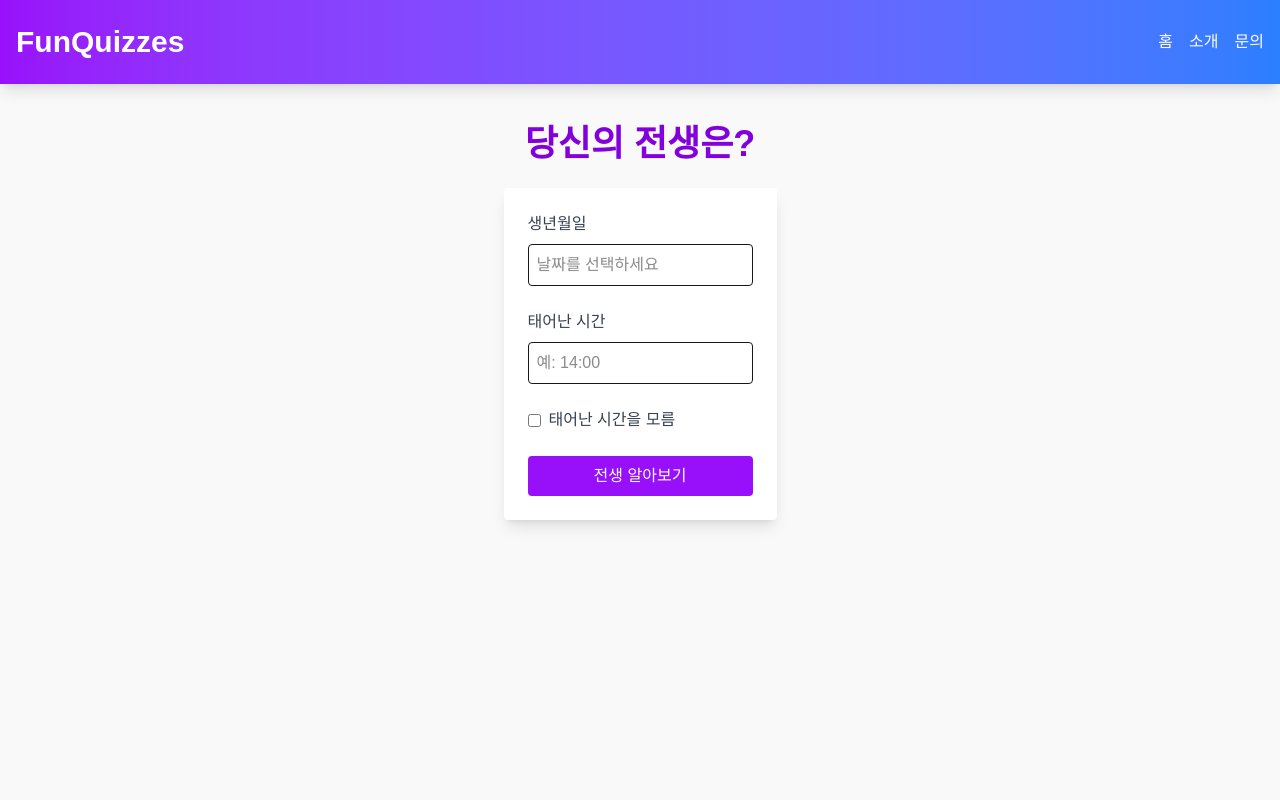
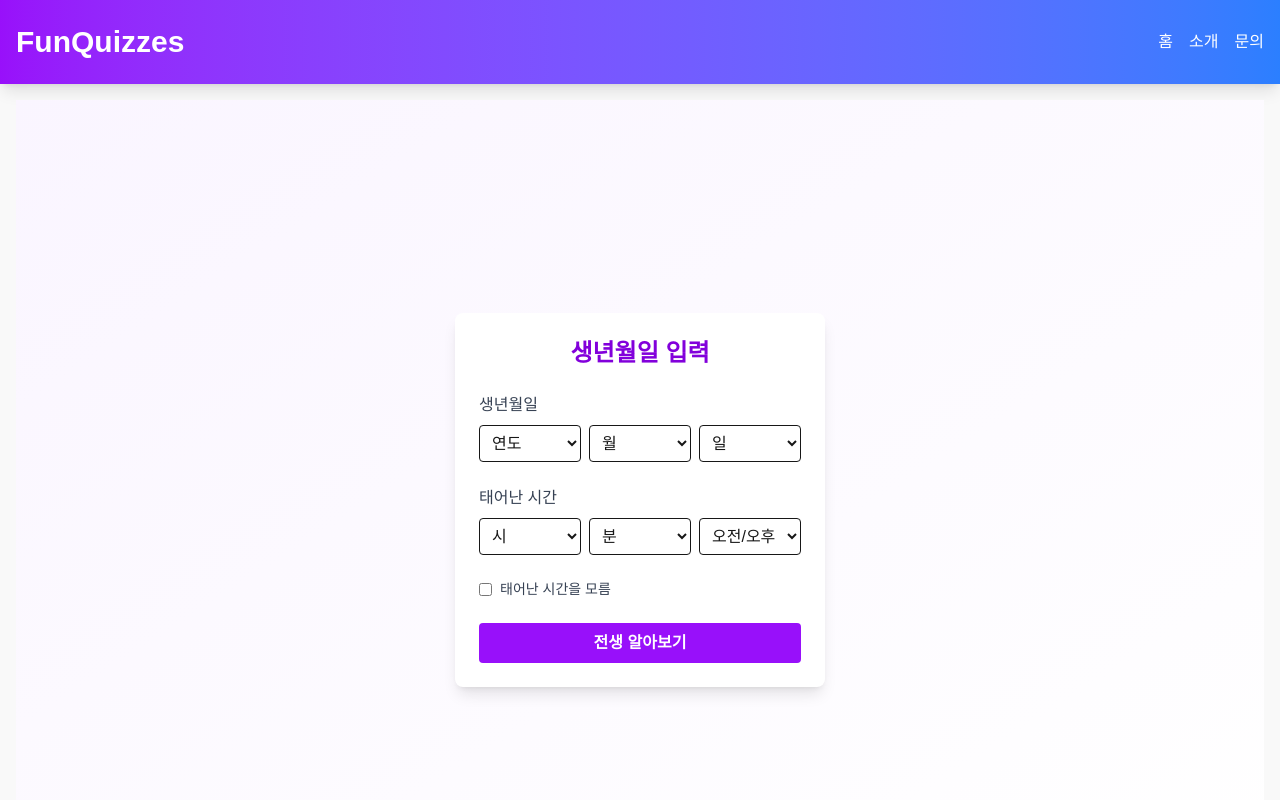
Before and after one commit to gahyun-git/fun_quizzes_frontend, a Next.js app: page /past-life in a window 1280 px wide. Shown: the top 800 px of the page. Built offline with nearby package versions, Linux system fonts and the light colour scheme.

Commit message:
.. . .. ..

```diff
--- /dev/null
+++ b/app/components/FormState.tsx
@@ -0,0 +1,11 @@
+export interface FormState {
+  birthYear: string;
+  birthMonth: string;
+  birthDay: string;
+  birthHour: string;
+  birthMinute: string;
+  ampm: string;
+  unknownBirthTime: boolean;
+  loading: boolean;
+  error: string;
+}
--- a/app/components/InputForm.tsx
+++ b/app/components/InputForm.tsx
@@ -1,94 +1,160 @@
 "use client";
 
 import React from "react";
-import DatePicker from "react-datepicker";
-import "react-datepicker/dist/react-datepicker.css";
-import { Combobox } from "@headlessui/react";
+import { FormState } from "./FormState";
+import useDateOptions from "../hooks/useDateOptions";
+import {
+  handleYearChange,
+  handleMonthChange,
+  handleDayChange,
+  handleUnknownTimeChange,
+} from "./handlers";
+import AdsenseModal from "./AdsenseModal";
 
-import { FormState } from "./InputForm.types";
-interface Props {
+interface InputFormProps {
   formState: FormState;
-  onChangeDate: (date: Date | null) => void;
-  onChangeTime: (time: string) => void;
-  onToggleUnknown: () => void;
-  onSubmit: () => void;
+  setFormState: React.Dispatch<React.SetStateAction<FormState>>;
+  onSubmit: (e: React.FormEvent<HTMLFormElement>) => void;
+  showAds: boolean;
+  onAdClose: () => void;
 }
-
-const timeOptions = [
-  "오전 12시", "오전 1시", "오전 2시", "오전 3시", "오전 4시", "오전 5시",
-  "오전 6시", "오전 7시", "오전 8시", "오전 9시", "오전 10시", "오전 11시",
-  "오후 12시", "오후 1시", "오후 2시", "오후 3시", "오후 4시", "오후 5시",
-  "오후 6시", "오후 7시", "오후 8시", "오후 9시", "오후 10시", "오후 11시"
-];
 
 export default function InputForm({
   formState,
-  onChangeDate,
-  onChangeTime,
-  onToggleUnknown,
-  onSubmit
-}: Props) {
+  setFormState,
+  onSubmit,
+  showAds,
+  onAdClose,
+}: InputFormProps) {
+  const { years, months, days, hours, minutes, ampmList } = useDateOptions();
+
   return (
-    <div className="bg-white p-6 rounded-lg shadow-lg max-w-md mx-auto">
-      <h2 className="text-xl font-bold mb-4 text-purple-700 text-center">전생 알아보기</h2>
+    <>
+      {showAds && <AdsenseModal onClose={onAdClose} />}
 
-      <div className="mb-4">
-        <label className="block text-gray-700 mb-1">생년월일</label>
-        <DatePicker
-          selected={formState.selectedDate}
-          onChange={onChangeDate}
-          dateFormat="yyyy-MM-dd"
-          className="w-full border p-2 rounded"
-          placeholderText="날짜 선택"
-        />
+      <form
+        onSubmit={onSubmit}
+        className="bg-white shadow-lg rounded-lg p-6 max-w-lg mx-auto space-y-6 animate-fade-in"
+      >
+        <h2 className="text-2xl font-bold text-center text-purple-700">생년월일 입력</h2>
+
+        {/* 생년월일 */}
+        <div>
+          <label className="block text-gray-700 mb-2">생년월일</label>
+          <div className="grid grid-cols-3 gap-2">
+            <select
+              value={formState.birthYear}
+              onChange={(e) => handleYearChange(e.target.value, setFormState)}
+              required
+              className="border rounded p-2 w-full focus:outline-none focus:ring-2 focus:ring-purple-400"
+            >
+              <option value="">연도</option>
+              {years.map((year) => (
+                <option key={year} value={year}>
+                  {year}
+                </option>
+              ))}
+            </select>
+            <select
+              value={formState.birthMonth}
+              onChange={(e) => handleMonthChange(e.target.value, setFormState)}
+              required
+              className="border rounded p-2 w-full focus:outline-none focus:ring-2 focus:ring-purple-400"
+            >
+              <option value="">월</option>
+              {months.map((month) => (
+                <option key={month} value={month}>
+                  {month}
+                </option>
+              ))}
+            </select>
+            <select
+              value={formState.birthDay}
+              onChange={(e) => handleDayChange(e.target.value, setFormState)}
+              required
+              className="border rounded p-2 w-full focus:outline-none focus:ring-2 focus:ring-purple-400"
+            >
+              <option value="">일</option>
+              {days.map((day) => (
+                <option key={day} value={day}>
+                  {day}
+                </option>
+              ))}
+            </select>
+          </div>
         </div>
 
+        {/* 태어난 시간 */}
         {!formState.unknownBirthTime && (
-        <div className="mb-4">
-          <label className="block text-gray-700 mb-1">태어난 시간</label>
-          <Combobox value={formState.birthTime} onChange={onChangeTime}>
-            <Combobox.Input
-              className="w-full border p-2 rounded"
-              placeholder="시간 선택"
-              onChange={(e) => onChangeTime(e.target.value)}
-            />
-            <Combobox.Options className="border mt-1 rounded bg-white max-h-40 overflow-y-auto">
-              {timeOptions.map((time) => (
-                <Combobox.Option
-                  key={time}
-                  value={time}
-                  className={({ active }) =>
-                    `px-4 py-2 cursor-pointer ${active ? "bg-purple-100" : ""}`
-                  }
+          <div>
+            <label className="block text-gray-700 mb-2">태어난 시간</label>
+            <div className="grid grid-cols-3 gap-2">
+              <select
+                value={formState.birthHour}
+                onChange={(e) => setFormState((prev) => ({ ...prev, birthHour: e.target.value }))}
+                required
+                className="border rounded p-2 w-full focus:outline-none focus:ring-2 focus:ring-purple-400"
               >
-                  {time}
-                </Combobox.Option>
+                <option value="">시</option>
+                {hours.map((h) => (
+                  <option key={h} value={h}>
+                    {h}
+                  </option>
                 ))}
-            </Combobox.Options>
-          </Combobox>
+              </select>
+              <select
+                value={formState.birthMinute}
+                onChange={(e) => setFormState((prev) => ({ ...prev, birthMinute: e.target.value }))}
+                required
+                className="border rounded p-2 w-full focus:outline-none focus:ring-2 focus:ring-purple-400"
+              >
+                <option value="">분</option>
+                {minutes.map((m) => (
+                  <option key={m} value={m}>
+                    {m}
+                  </option>
+                ))}
+              </select>
+              <select
+                value={formState.ampm}
+                onChange={(e) => setFormState((prev) => ({ ...prev, ampm: e.target.value }))}
+                required
+                className="border rounded p-2 w-full focus:outline-none focus:ring-2 focus:ring-purple-400"
+              >
+                <option value="">오전/오후</option>
+                {ampmList.map((ap) => (
+                  <option key={ap} value={ap}>
+                    {ap}
+                  </option>
+                ))}
+              </select>
+            </div>
           </div>
         )}
 
-      <div className="mb-4">
-        <label className="flex items-center space-x-2">
+        {/* 태어난 시간 모름 */}
+        <div className="flex items-center">
           <input
             type="checkbox"
             checked={formState.unknownBirthTime}
-            onChange={onToggleUnknown}
+            onChange={(e) => handleUnknownTimeChange(e.target.checked, setFormState)}
+            className="mr-2"
           />
-          <span>태어난 시간을 모름</span>
-        </label>
+          <label className="text-sm text-gray-700">태어난 시간을 모름</label>
         </div>
 
+        {/* 에러 메시지 */}
+        {formState.error && <p className="text-red-500 text-sm">{formState.error}</p>}
+
+        {/* 버튼 */}
         <button
-        onClick={onSubmit}
-        className="bg-purple-600 text-white px-4 py-2 rounded w-full hover:bg-purple-700"
+          type="submit"
           disabled={formState.loading}
+          className="w-full bg-purple-600 hover:bg-purple-700 text-white font-bold py-2 rounded transition"
         >
           {formState.loading ? "생성 중..." : "전생 알아보기"}
         </button>
-
-      {formState.error && <p className="text-red-500 mt-2">{formState.error}</p>}
-    </div>
+      </form>
+    </>
   );
 }
--- /dev/null
+++ b/app/components/handlers.tsx
@@ -0,0 +1,37 @@
+import { FormState } from "./FormState";
+
+type Setter = React.Dispatch<React.SetStateAction<FormState>>;
+
+export const handleYearChange = (value: string, setFormState: Setter) => {
+  setFormState((prev) => ({ ...prev, birthYear: value }));
+};
+
+export const handleMonthChange = (value: string, setFormState: Setter) => {
+  setFormState((prev) => ({ ...prev, birthMonth: value }));
+};
+
+export const handleDayChange = (value: string, setFormState: Setter) => {
+  setFormState((prev) => ({ ...prev, birthDay: value }));
+};
+
+export const handleHourChange = (value: string, setFormState: Setter) => {
+  setFormState((prev) => ({ ...prev, birthHour: value }));
+};
+
+export const handleMinuteChange = (value: string, setFormState: Setter) => {
+  setFormState((prev) => ({ ...prev, birthMinute: value }));
+};
+
+export const handleAmPmChange = (value: string, setFormState: Setter) => {
+  setFormState((prev) => ({ ...prev, ampm: value }));
+};
+
+export const handleUnknownTimeChange = (checked: boolean, setFormState: Setter) => {
+  setFormState((prev) => ({
+    ...prev,
+    unknownBirthTime: checked,
+    birthHour: "",
+    birthMinute: "",
+    ampm: "",
+  }));
+};
--- a/app/hooks/useDateOptions.ts
+++ b/app/hooks/useDateOptions.ts
@@ -5,7 +5,7 @@ export default function useDateOptions() {
   const months = Array.from({ length: 12 }, (_, i) => String(i + 1));
   const days = Array.from({ length: 31 }, (_, i) => String(i + 1));
   const hours = Array.from({ length: 12 }, (_, i) => String(i + 1));
-    const minutes = Array.from({ length: 7 }, (_, i) => (i * 10).toString().padStart(2, "0"));
+  const minutes = ["00", "30"];
   const ampmList = ["AM", "PM"];
 
   return { years, months, days, hours, minutes, ampmList };
--- a/app/past-life/page.tsx
+++ b/app/past-life/page.tsx
@@ -1,31 +1,17 @@
 "use client";
 
-import React, { useState } from "react";
-import DatePicker from "react-datepicker";
-import { Combobox } from "@headlessui/react";
+import { useState } from "react";
 import { useRouter } from "next/navigation";
-import axios from "axios";
-import "react-datepicker/dist/react-datepicker.css";
-import AdsenseModal from "../components/AdsenseModal";
-
-export interface FormState {
-  selectedDate: Date | null;
-  birthTime: string;
-  unknownBirthTime: boolean;
-  loading: boolean;
-  error: string;
-}
-
-const hourOptions = [
-  "00:00", "01:00", "02:00", "03:00", "04:00", "05:00",
-  "06:00", "07:00", "08:00", "09:00", "10:00", "11:00",
-  "12:00", "13:00", "14:00", "15:00", "16:00", "17:00",
-  "18:00", "19:00", "20:00", "21:00", "22:00", "23:00",
-];
+import InputForm from "@/app/components/InputForm";
+import { FormState } from "@/app/components/FormState";
 
 const initialFormState: FormState = {
-  selectedDate: null,
-  birthTime: "",
+  birthYear: "",
+  birthMonth: "",
+  birthDay: "",
+  birthHour: "",
+  birthMinute: "",
+  ampm: "",
   unknownBirthTime: false,
   loading: false,
   error: "",
@@ -36,128 +22,69 @@ export default function PastLifePage() {
   const [showAds, setShowAds] = useState(false);
   const router = useRouter();
 
-  const handleSubmit = (e: React.FormEvent) => {
+  const handleSubmit = (e: React.FormEvent<HTMLFormElement>) => {
     e.preventDefault();
+
+    const { birthYear, birthMonth, birthDay, unknownBirthTime, birthHour, birthMinute, ampm } = formState;
+
+    if (!birthYear || !birthMonth || !birthDay) {
+      setFormState((prev) => ({ ...prev, error: "생년월일을 모두 선택해주세요." }));
+      return;
+    }
+
+    if (!unknownBirthTime && (!birthHour || !birthMinute || !ampm)) {
+      setFormState((prev) => ({ ...prev, error: "태어난 시간을 모두 선택해주세요." }));
+      return;
+    }
+
     setShowAds(true);
   };
 
   const handleApiSubmit = async () => {
     setShowAds(false);
-    setFormState((prev) => ({ ...prev, loading: true, error: "" }));
+    setFormState((prev) => ({ ...prev, loading: true }));
 
-    if (!formState.selectedDate) {
-      setFormState((prev) => ({
-        ...prev,
-        error: "생년월일을 선택해주세요.",
-      }));
-      return;
+    const birth_date = `${formState.birthYear}-${formState.birthMonth.padStart(2, "0")}-${formState.birthDay.padStart(2, "0")}`;
+
+    let birth_time = null;
+    if (!formState.unknownBirthTime) {
+      let hour = parseInt(formState.birthHour);
+      if (formState.ampm === "PM" && hour < 12) hour += 12;
+      if (formState.ampm === "AM" && hour === 12) hour = 0;
+      birth_time = `${hour.toString().padStart(2, "0")}:${formState.birthMinute}`;
     }
 
-    const birthDate = formState.selectedDate.toISOString().split("T")[0];
     const payload = {
-      birth_date: birthDate,
-      birth_time: formState.unknownBirthTime ? "" : formState.birthTime,
+      birth_date,
+      birth_time,
       unknown_birth_time: formState.unknownBirthTime,
     };
 
     try {
-      const response = await axios.post(
-        `${process.env.NEXT_PUBLIC_API_URL}/quizzes/past-life-results/`,
-        payload
-      );
-      const resultId = response.data.id;
-      router.push(`/past-life/result/${resultId}`);
-    } catch (error) {
-      console.error(error);
-      setFormState((prev) => ({
-        ...prev,
-        error: "결과를 가져오지 못했습니다.",
-      }));
+      const res = await fetch(`${process.env.NEXT_PUBLIC_API_URL}/quizzes/past-life-results/`, {
+        method: "POST",
+        headers: { "Content-Type": "application/json" },
+        body: JSON.stringify(payload),
+      });
+      const data = await res.json();
+      router.push(`/past-life/result/${data.id}`);
+    } catch (err) {
+      console.error(err);
+      setFormState((prev) => ({ ...prev, error: "결과 생성에 실패했습니다." }));
     } finally {
       setFormState((prev) => ({ ...prev, loading: false }));
     }
   };
 
   return (
-    <div className="flex flex-col min-h-screen">
-      <div className="flex-grow max-w-xl mx-auto p-6">
-        <h1 className="text-4xl font-bold mb-6 text-center text-purple-700">당신의 전생은?</h1>
-        <form onSubmit={handleSubmit} className="space-y-6 bg-white p-6 rounded shadow-lg">
-          <div>
-            <label className="block mb-2 text-gray-700">생년월일</label>
-            <DatePicker
-              selected={formState.selectedDate}
-              onChange={(date) => setFormState((prev) => ({ ...prev, selectedDate: date }))}
-              className="border rounded w-full p-2 focus:ring-2 focus:ring-purple-500"
-              placeholderText="날짜를 선택하세요"
-              dateFormat="yyyy-MM-dd"
-              maxDate={new Date()}
-              showMonthDropdown
-              showYearDropdown
-              dropdownMode="select"
-            />
-          </div>
-
-          {!formState.unknownBirthTime && (
-            <div>
-              <label className="block mb-2 text-gray-700">태어난 시간</label>
-              <Combobox value={formState.birthTime} onChange={(value) =>
-                setFormState((prev) => ({ ...prev, birthTime: value as string }))
-              }>
-                <div className="relative">
-                  <Combobox.Input
-                    className="border rounded w-full p-2 focus:ring-2 focus:ring-purple-500"
-                    placeholder="예: 14:00"
-                    onChange={(e) =>
-                      setFormState((prev) => ({ ...prev, birthTime: e.target.value }))
-                    }
-                  />
-                  <Combobox.Options className="absolute z-10 mt-1 w-full bg-white border rounded shadow">
-                    {hourOptions.map((hour) => (
-                      <Combobox.Option key={hour} value={hour} className="p-2 hover:bg-purple-100">
-                        {hour}
-                      </Combobox.Option>
-                    ))}
-                  </Combobox.Options>
-                </div>
-              </Combobox>
-            </div>
-          )}
-
-          <div className="flex items-center">
-            <input
-              type="checkbox"
-              id="unknownBirthTime"
-              checked={formState.unknownBirthTime}
-              onChange={(e) =>
-                setFormState((prev) => ({
-                  ...prev,
-                  unknownBirthTime: e.target.checked,
-                  birthTime: e.target.checked ? "" : prev.birthTime,
-                }))
-              }
-              className="mr-2"
-            />
-            <label htmlFor="unknownBirthTime" className="text-gray-700">
-              태어난 시간을 모름
-            </label>
-          </div>
-
-          {formState.error && (
-            <div className="text-red-500 text-sm">{formState.error}</div>
-          )}
-
-          <button
-            type="submit"
-            className="bg-purple-600 text-white w-full py-2 rounded hover:bg-purple-700 transition"
-            disabled={formState.loading}
-          >
-            {formState.loading ? "전생 생성중..." : "전생 알아보기"}
-          </button>
-        </form>
-
-        {showAds && <AdsenseModal onClose={handleApiSubmit} />}
-      </div>
+    <div className="min-h-screen flex items-center justify-center p-6 bg-gradient-to-br from-purple-50 to-white">
+      <InputForm
+        formState={formState}
+        setFormState={setFormState}
+        onSubmit={handleSubmit}
+        showAds={showAds}
+        onAdClose={handleApiSubmit}
+      />
     </div>
   );
 }
--- a/package.json
+++ b/package.json
@@ -10,6 +10,7 @@
   },
   "dependencies": {
     "@headlessui/react": "^2.2.1",
+    "@heroicons/react": "^2.2.0",
     "axios": "^1.8.4",
     "date-fns": "^4.1.0",
     "next": "15.3.0",
```
Also changed, not shown: app/components/InputForm.types.ts (deleted, +0 -8 lines), 1 other file (tests, documents, lock files or other folders). Lines whose indentation alone changed are shown as unchanged.
